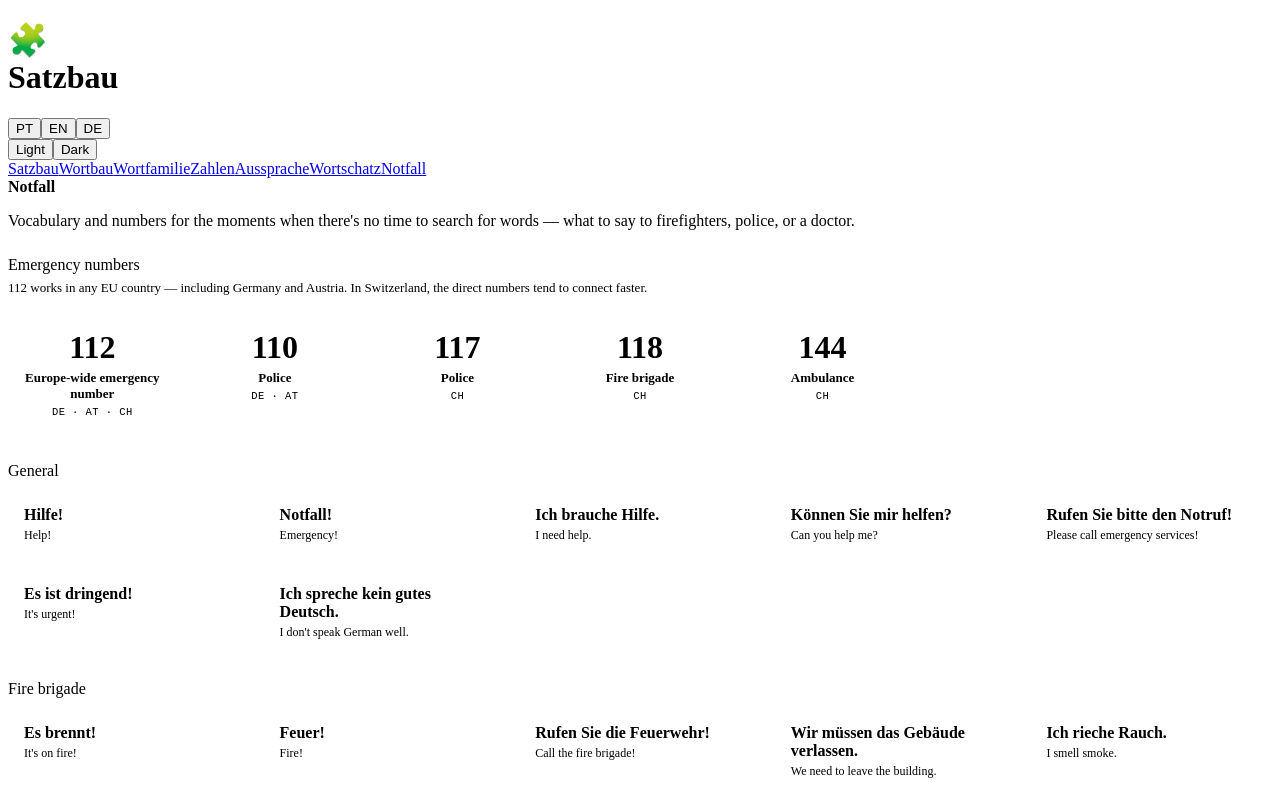
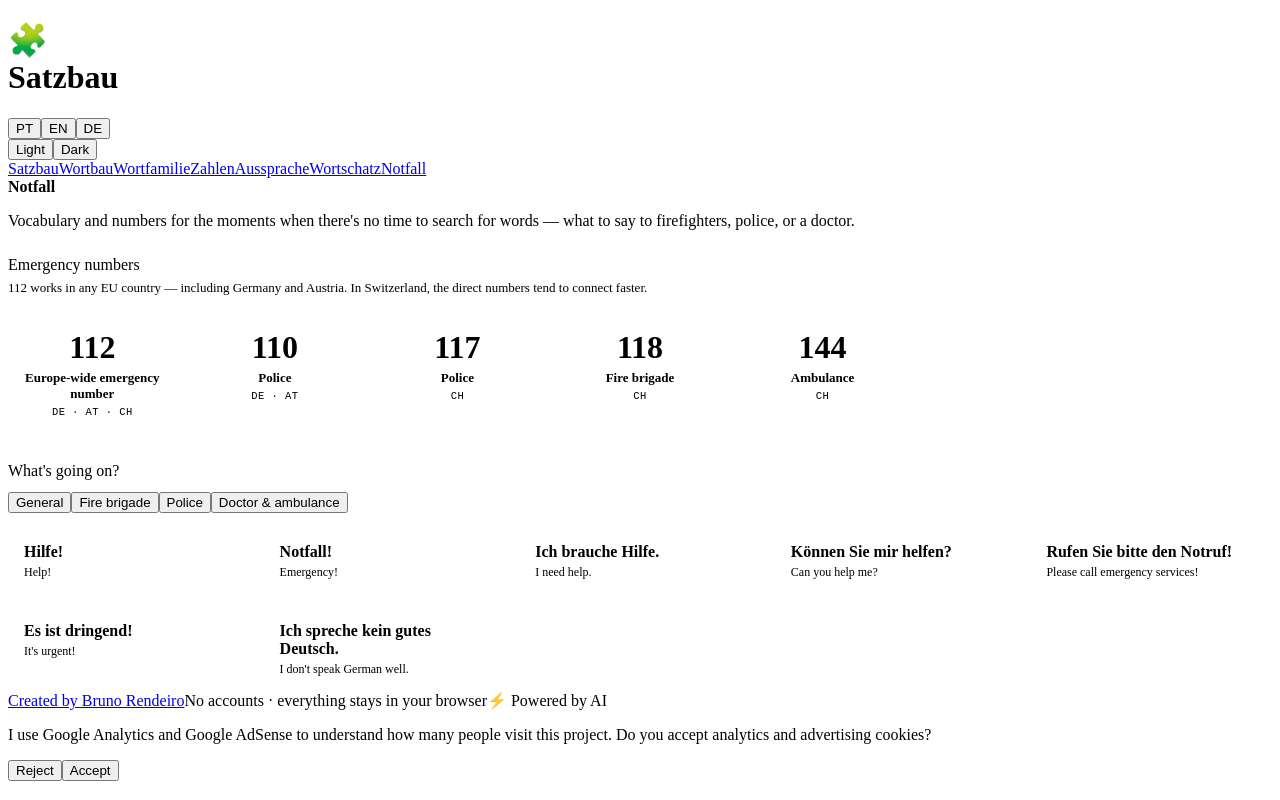
Before and after one commit to brunorendeiro/satzbau, a React (Vite) app: page /notfall in a window 1280 px wide. Shown: the top 800 px of the page. Built offline with nearby package versions, Linux system fonts and the light colour scheme; the HTML template or start-up script is replaced by a standard one.

Commit message:
Turn Notfall phrases into a situation picker instead of one long list
Select General/Fire/Police/Medical and only that group's phrases show,
matching the pattern used elsewhere in the app and keeping the page
short instead of stacking all four categories at once.

```diff
--- a/src/screens/emergency/Emergency.tsx
+++ b/src/screens/emergency/Emergency.tsx
@@ -1,3 +1,4 @@
+import { useMemo, useState } from 'react'
 import { useOutletContext } from 'react-router-dom'
 import { emergencyNumbers, phraseGroups, type PhraseGroup, type Phrase } from './data'
 import { ui } from './i18n'
@@ -15,6 +16,9 @@ function phraseMeaning(phrase: Phrase, locale: Locale): string {
 export default function Emergency() {
   const { locale } = useOutletContext<{ locale: Locale }>()
   const t = ui[locale]
+
+  const [groupId, setGroupId] = useState(phraseGroups[0].id)
+  const activeGroup = useMemo(() => phraseGroups.find(g => g.id === groupId) ?? phraseGroups[0], [groupId])
 
   return (
     <div className="screen-emergency">
@@ -38,11 +42,22 @@ export default function Emergency() {
         </div>
       </div>
 
+      <div className="em-section">
+        <span className="piece-label">{t.situationLabel}</span>
+        <div className="chips">
           {phraseGroups.map(group => (
-        <div className="em-section" key={group.id}>
-          <span className="piece-label">{groupTitle(group, locale)}</span>
+            <button
+              key={group.id}
+              className={group.id === groupId ? 'chip active' : 'chip'}
+              onClick={() => setGroupId(group.id)}
+            >
+              {groupTitle(group, locale)}
+            </button>
+          ))}
+        </div>
+
         <div className="em-phrase-grid">
-            {group.phrases.map(p => (
+          {activeGroup.phrases.map(p => (
             <div className="em-phrase-card" key={p.id}>
               <span className="em-phrase-de">{p.de}</span>
               <span className="em-phrase-meaning">{phraseMeaning(p, locale)}</span>
@@ -50,7 +65,6 @@ export default function Emergency() {
           ))}
         </div>
       </div>
-      ))}
     </div>
   )
 }
--- a/src/screens/emergency/emergency.css
+++ b/src/screens/emergency/emergency.css
@@ -11,7 +11,8 @@
 .em-number-label { font-size: 13px; color: var(--text); font-weight: 600; }
 .em-number-country { font-family: 'IBM Plex Mono', monospace; font-size: 10.5px; color: var(--muted); text-transform: uppercase; letter-spacing: .04em; }
 
-.em-phrase-grid { display: grid; grid-template-columns: repeat(auto-fill, minmax(200px, 1fr)); gap: 14px; margin-top: 12px; }
+.em-section .chips { margin-top: 12px; }
+.em-phrase-grid { display: grid; grid-template-columns: repeat(auto-fill, minmax(200px, 1fr)); gap: 14px; margin-top: 16px; }
 .em-phrase-card {
   display: flex; flex-direction: column; gap: 4px;
   padding: 14px 16px; border-radius: 4px;
--- a/src/screens/emergency/i18n.ts
+++ b/src/screens/emergency/i18n.ts
@@ -5,6 +5,7 @@ type UiStrings = {
   intro: string
   sectionNumbers: string
   numbersHint: string
+  situationLabel: string
   sectionGeneral: string
   sectionFire: string
   sectionPolice: string
@@ -17,6 +18,7 @@ export const ui: Record<Locale, UiStrings> = {
     intro: 'O vocabulário e os números para os momentos em que não há tempo para procurar palavras — o que dizer aos bombeiros, à polícia ou a um médico.',
     sectionNumbers: 'Números de emergência',
     numbersHint: '112 funciona em qualquer país da UE — inclui a Alemanha e a Áustria. Na Suíça, os números diretos costumam ser mais rápidos.',
+    situationLabel: 'O que se passa?',
     sectionGeneral: 'Geral',
     sectionFire: 'Bombeiros',
     sectionPolice: 'Polícia',
@@ -27,6 +29,7 @@ export const ui: Record<Locale, UiStrings> = {
     intro: "Vocabulary and numbers for the moments when there's no time to search for words — what to say to firefighters, police, or a doctor.",
     sectionNumbers: 'Emergency numbers',
     numbersHint: '112 works in any EU country — including Germany and Austria. In Switzerland, the direct numbers tend to connect faster.',
+    situationLabel: "What's going on?",
     sectionGeneral: 'General',
     sectionFire: 'Fire brigade',
     sectionPolice: 'Police',
@@ -37,6 +40,7 @@ export const ui: Record<Locale, UiStrings> = {
     intro: 'Wortschatz und Nummern für die Momente, in denen keine Zeit bleibt, nach Wörtern zu suchen — was man der Feuerwehr, der Polizei oder einem Arzt sagt.',
     sectionNumbers: 'Notrufnummern',
     numbersHint: '112 funktioniert in jedem EU-Land — auch in Deutschland und Österreich. In der Schweiz sind die direkten Nummern oft schneller.',
+    situationLabel: 'Was ist los?',
     sectionGeneral: 'Allgemein',
     sectionFire: 'Feuerwehr',
     sectionPolice: 'Polizei',
```
Lines whose indentation alone changed are shown as unchanged.
